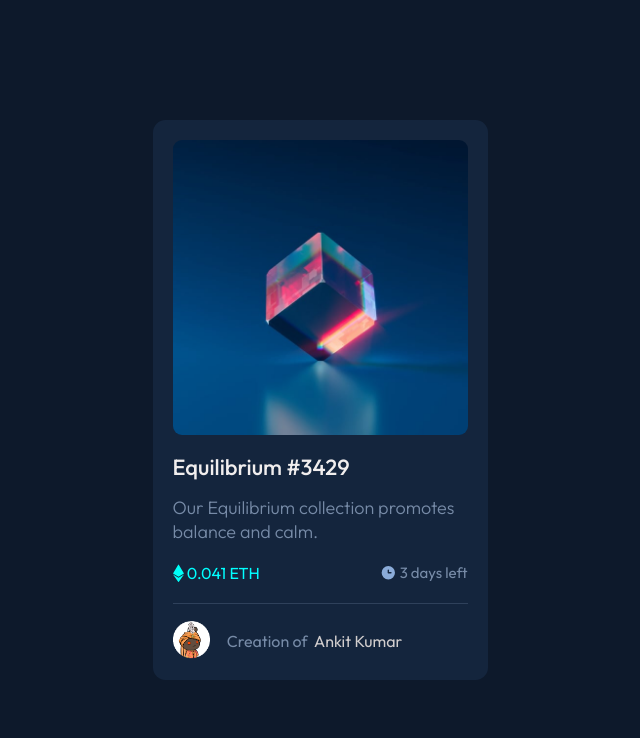
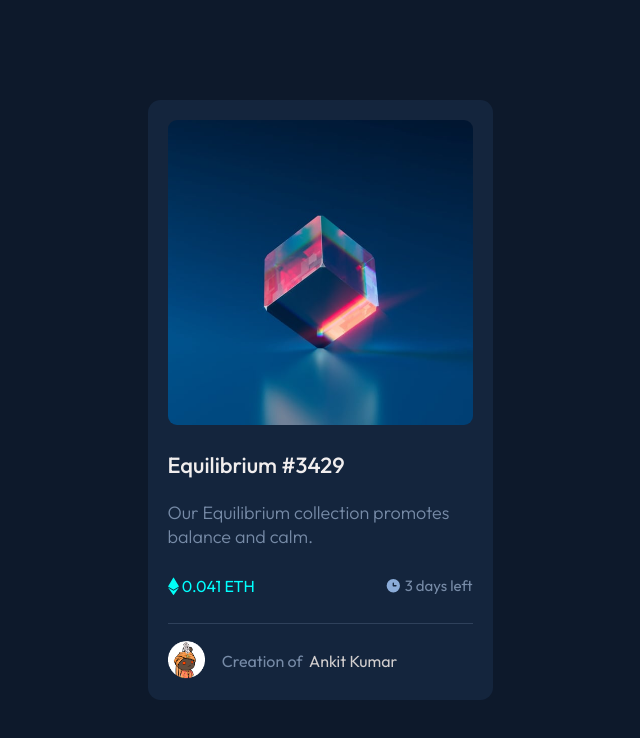
Before and after one commit to BABAR1532/nft-preview-card, a plain HTML site: page index.html in a window 1280 px wide. Shown: the whole page, without its empty margins (320-960 px from the left). Drawn offline with Linux system fonts and the light colour scheme.

Commit message:
Update app.css

```diff
--- a/app.css
+++ b/app.css
@@ -56,8 +56,8 @@ body{
 }
 
 .main-content{
-	  height: 65vh;
-	  max-width: 295px;
+	  height: 70vh;
+	  max-width: 305px;
 	  display: flex;
 	  flex-direction: column;
 	  justify-content: space-between;
```
